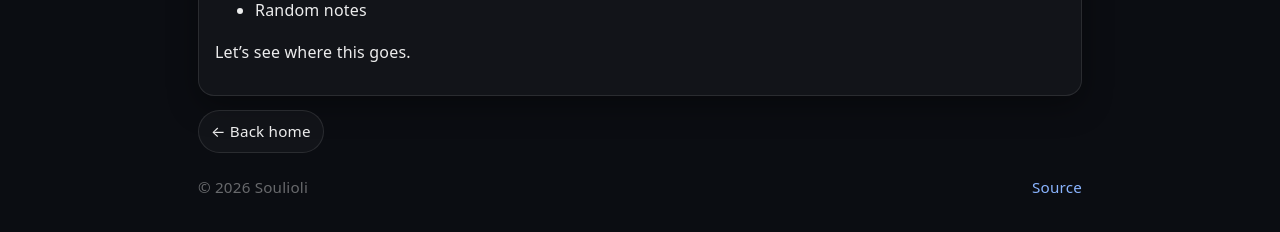
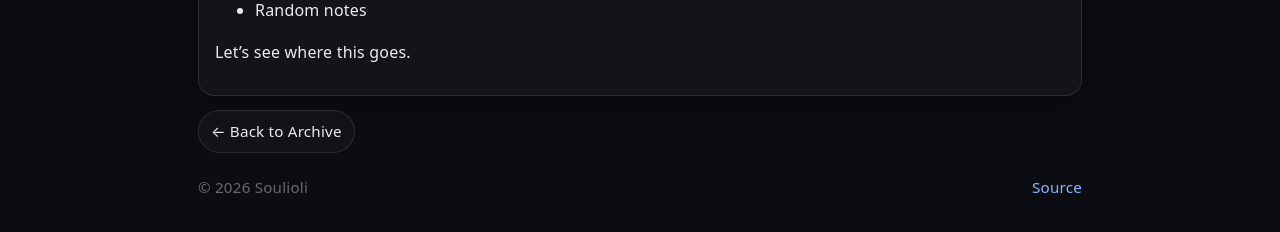
Before and after one commit to Souliolii/soulioli.com, a Jekyll site: the page built from _posts/2026-02-24-first-log.md, in a window 1280 px wide. Shown: the part 484-716 px from the top of the page. Built offline with Jekyll 4.4.1, drawn with Linux system fonts in a browser that asks for light colours.

Commit message:
Change back link to point to Archive instead of home

```diff
--- a/_layouts/post.html
+++ b/_layouts/post.html
@@ -17,5 +17,5 @@ layout: default
 </div>
 
 <div style="margin-top:14px;">
-  <a class="pill" href="/">← Back home</a>
+  <a class="pill" href="/archive">← Back to Archive</a>
 </div>
```
